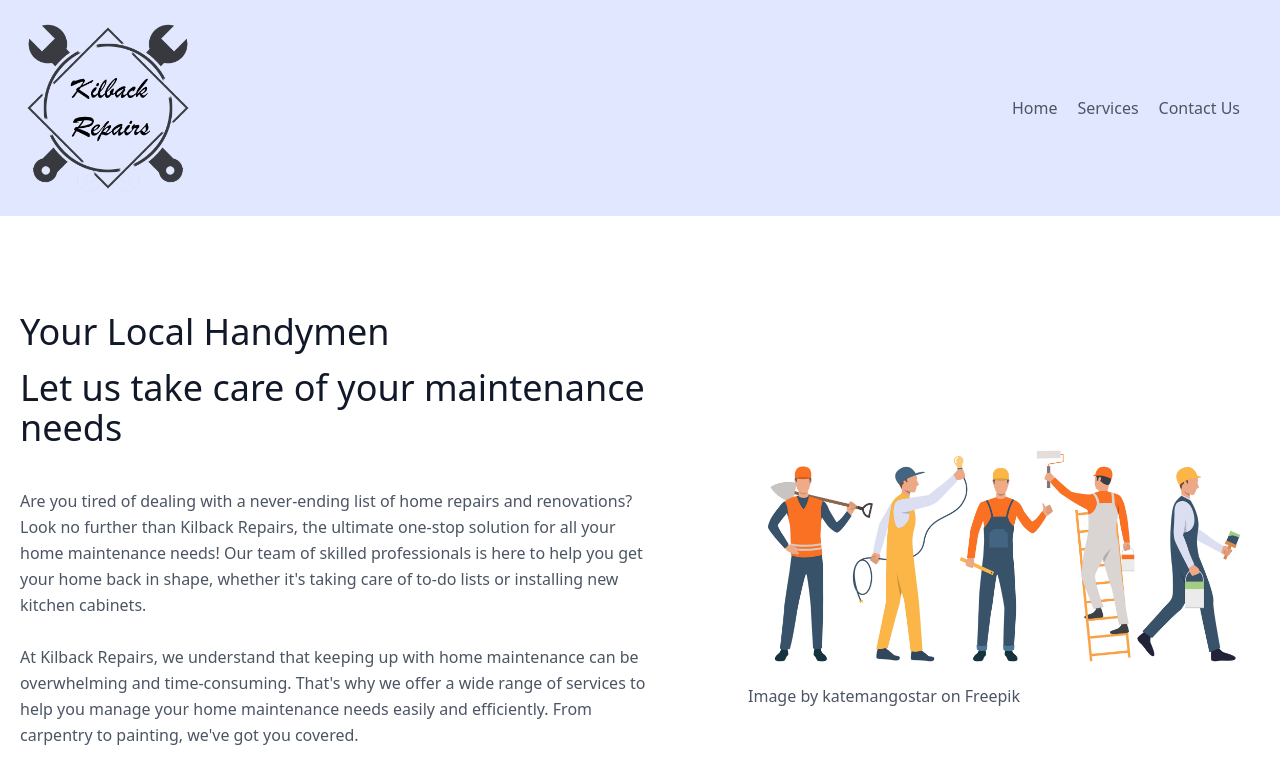
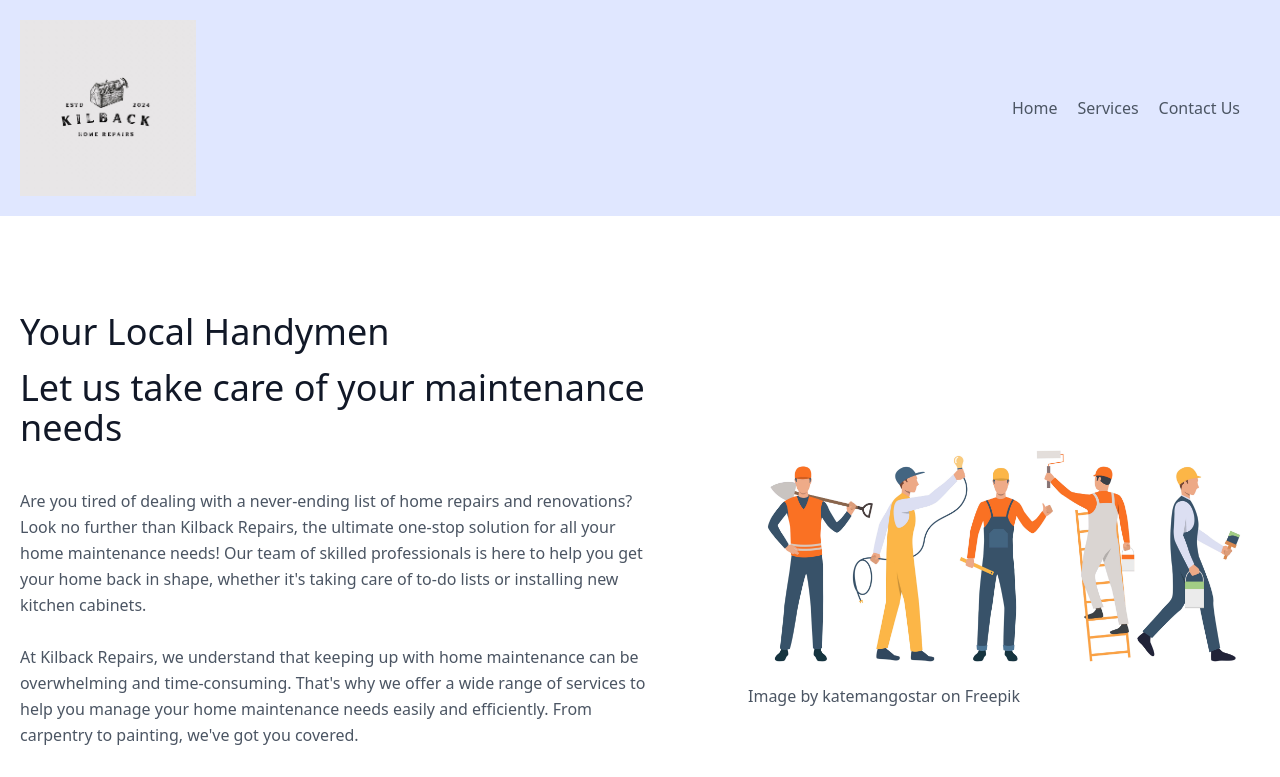
Before and after one commit to hysyb/repair, a plain HTML site: page index.html in a window 1280 px wide. Shown: the top 777 px of the page. Drawn offline with Linux system fonts and the light colour scheme.

Commit message:
Change logo src to new logo

```diff
--- a/index.html
+++ b/index.html
@@ -10,7 +10,7 @@
     <header class="text-gray-600 body-font bg-indigo-100">
         <div class="container mx-auto flex flex-wrap p-5 flex-col md:flex-row items-center">
           <a class="flex title-font font-medium items-center text-gray-900 mb-4 md:mb-0">
-            <img src="logo2.png" alt="" class="w-44">
+            <img src="logo3_jpg.jpg" alt="" class="w-44">
           </a>
           <nav class="md:ml-auto flex flex-wrap items-center text-base justify-center">
             <a href="#home" class="mr-5 hover:text-gray-900">Home</a>
```
